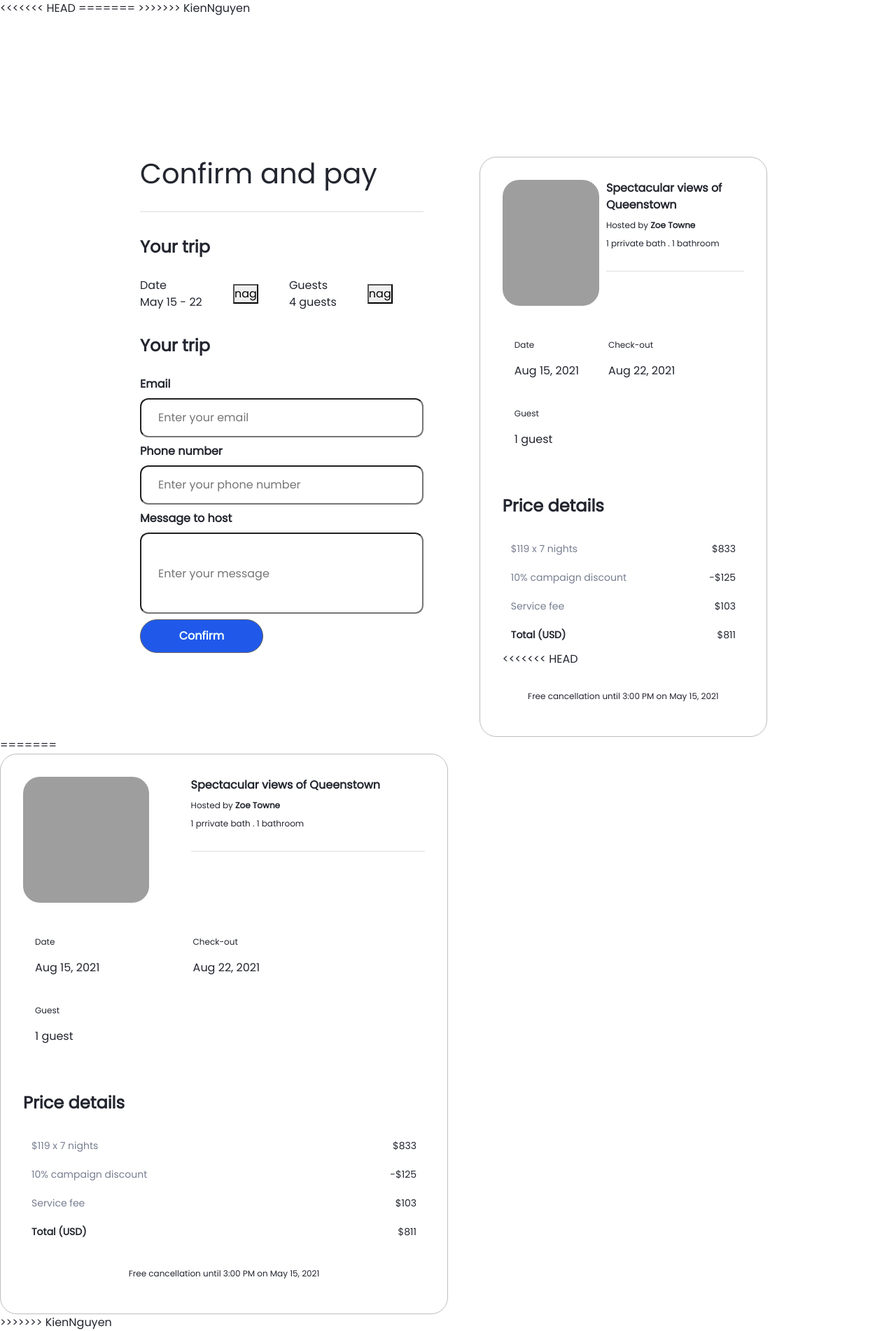
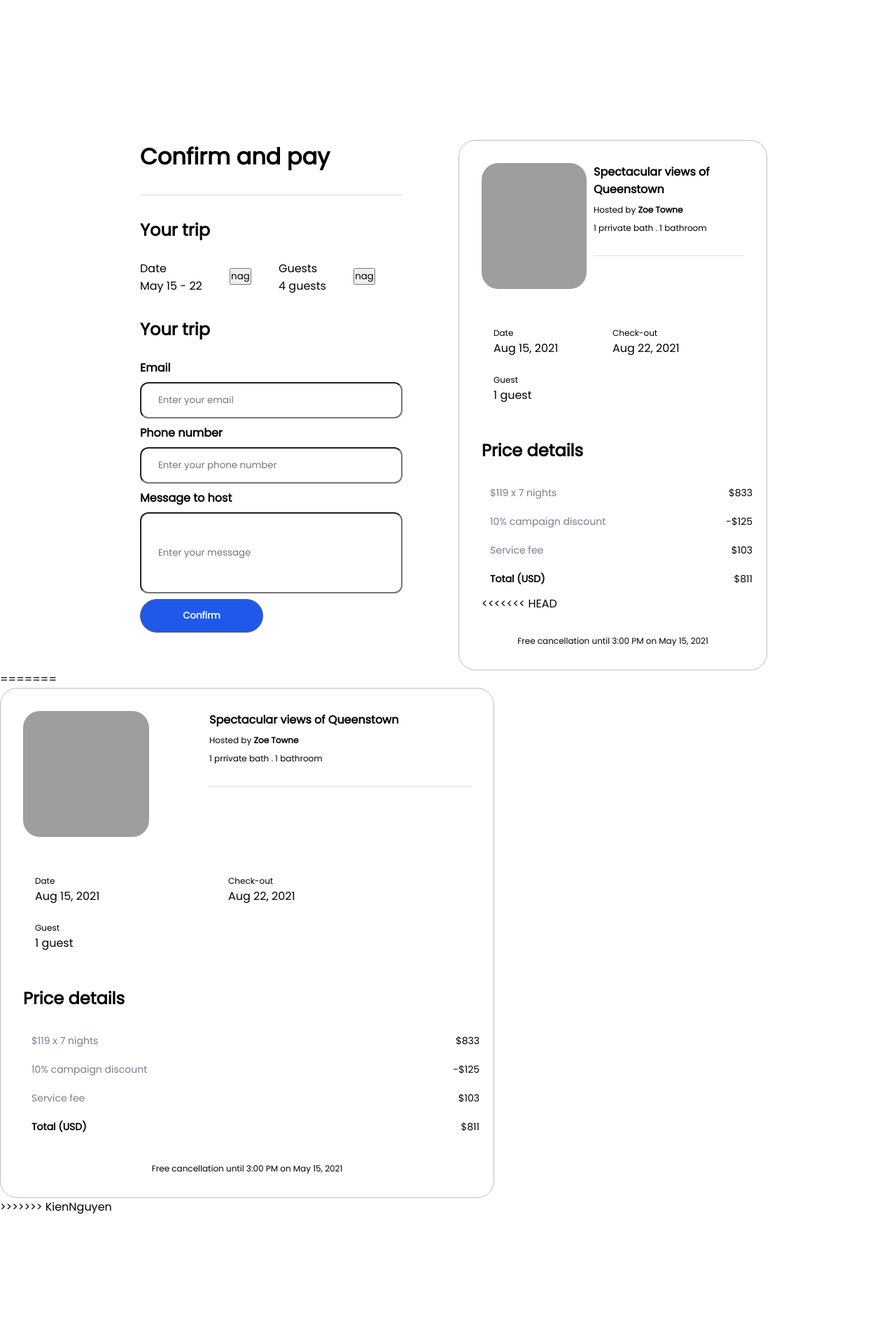
Before and after one commit to KienNguyen1911/ComputingProject, a Laravel app: template resources/views/components/confirm-pay.blade.php in a window 1280 px wide. Shown: the whole page at 70% size. After the commit the page ends 1735 px from the top, so only its background shows below. Run offline with Laravel 9, Linux system fonts and the light colour scheme; the template is opened without the code that fills it, so the values that code supplies are empty; grey boxes are pictures that could not be loaded.

Commit message:
confirm-pay

```diff
--- a/resources/views/components/confirm-pay.blade.php
+++ b/resources/views/components/confirm-pay.blade.php
@@ -1,4 +1,3 @@
-<<<<<<< HEAD
 <!DOCTYPE html>
 <html lang="en">
 
@@ -8,16 +7,11 @@
     <meta name="viewport" content="width=device-width, initial-scale=1.0">
     <link rel="preconnect" href="https://fonts.googleapis.com">
     <!--fontonlin-->
-
     <link rel="preconnect" href="https://fonts.gstatic.com" crossorigin>
     <link href="https://fonts.googleapis.com/css2?family=Poppins&display=swap" rel="stylesheet">
     <link rel="stylesheet" href="{{asset('css/confirm-pay.css')}}">
     <title>Document</title>
 </head>
-=======
-@include('components.head')
-<link rel="stylesheet" href="{{asset('css/components/confirm-pay.css')}}">
->>>>>>> KienNguyen
 
 <body>
     <div class="confirm-pay-container">
```
Also changed, not shown: 1 other file.
